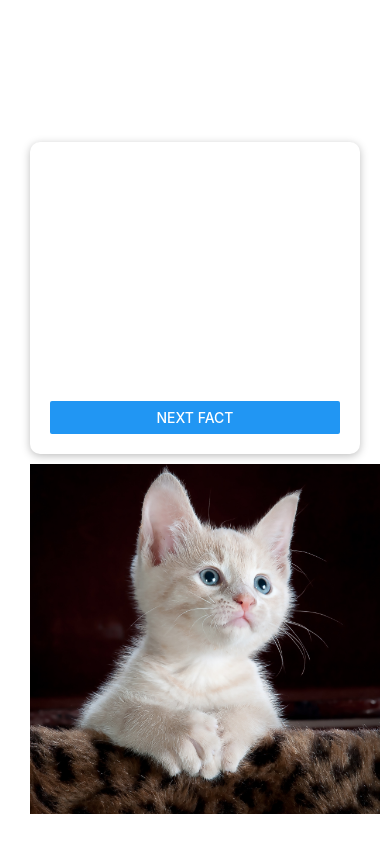
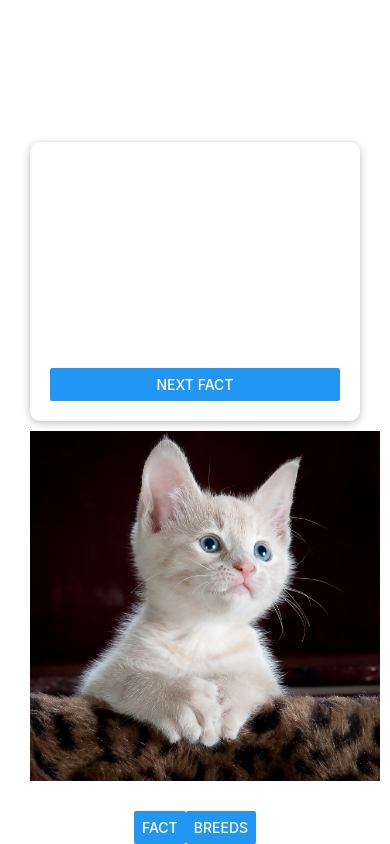
Before and after one commit to Nisam8104/CatFacts, a React Native app: screen / in a window 390 px wide. Built offline with nearby package versions, Linux system fonts and the light colour scheme; no server answers.

Commit message:
tab button ,rename homepage to factpage

```diff
--- a/App.js
+++ b/App.js
@@ -1,10 +1,29 @@
 import React from 'react';
-import Homepage from './src/pages/Homepage';
+import { Button, StyleSheet, View } from 'react-native';
+import Factpage from './src/pages/Factpage';
+
 
 const App = () => {
   return (
-    <Homepage/>
+    <View style={styles.appContainer}>
+    <Factpage/>
+    <View style={styles.buttonsContainer}>
+      <Button title='Fact' onPress={()=> console.log('fact pressed')} />
+      <Button title='Breeds' onPress={()=> console.log('Breeds pressed')} />
+    </View>
+    </View>
   );
 };
 
+const styles =StyleSheet.create({
+  appContainer:{
+    flex:1,
+  },
+  buttonsContainer:{
+    flexDirection:"row",
+    justifyContent:"center",
+    alignItems:"center",
+  }
+})
+
 export default App;
--- a/src/pages/Homepage.js
+++ b/src/pages/Factpage.js
@@ -4,7 +4,7 @@ import CatImage from '../components/CatImage';
 import Headingtext from '../components/Heading';
 import FactCard from '../components/FactCard';
 
-const Homepage = () => {
+const Factpage = () => {
 
 
   return (
@@ -23,4 +23,4 @@ const styles = StyleSheet.create({
   }
 });
 
-export default Homepage;
+export default Factpage;
```
